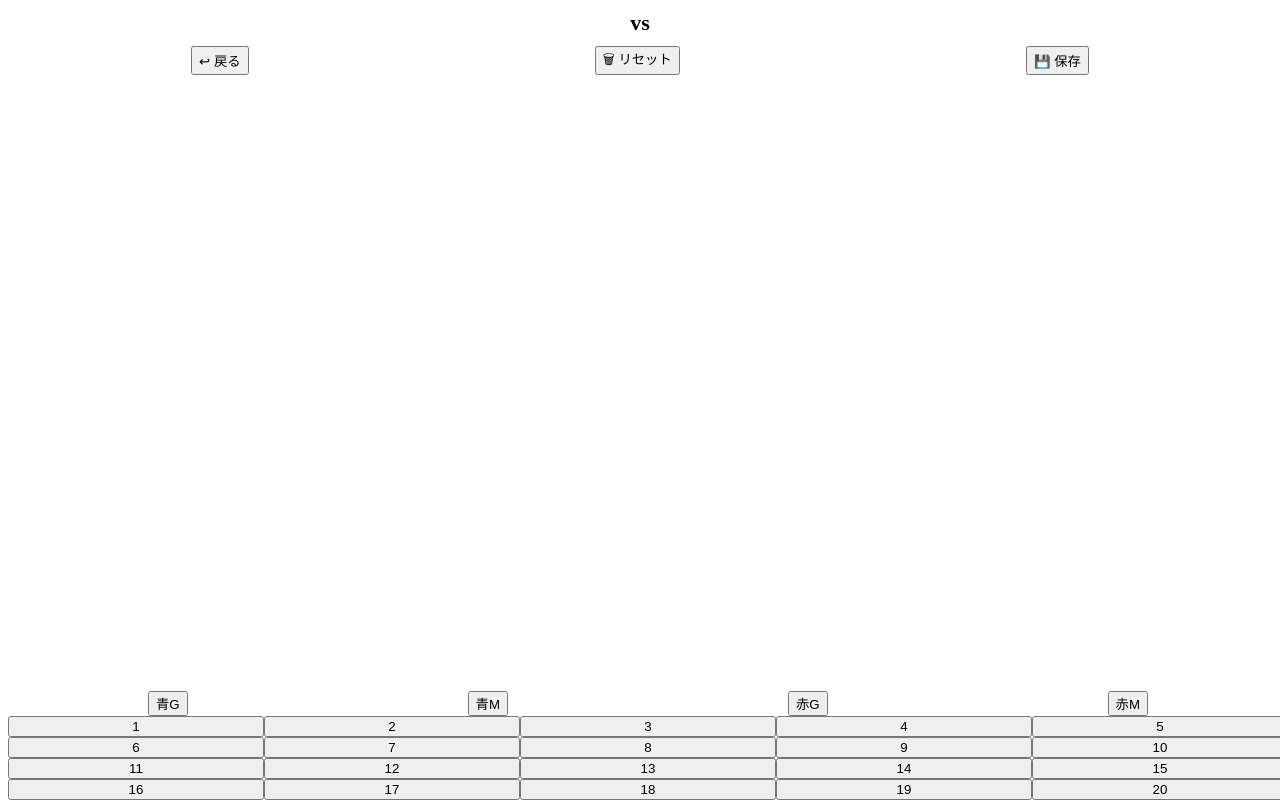
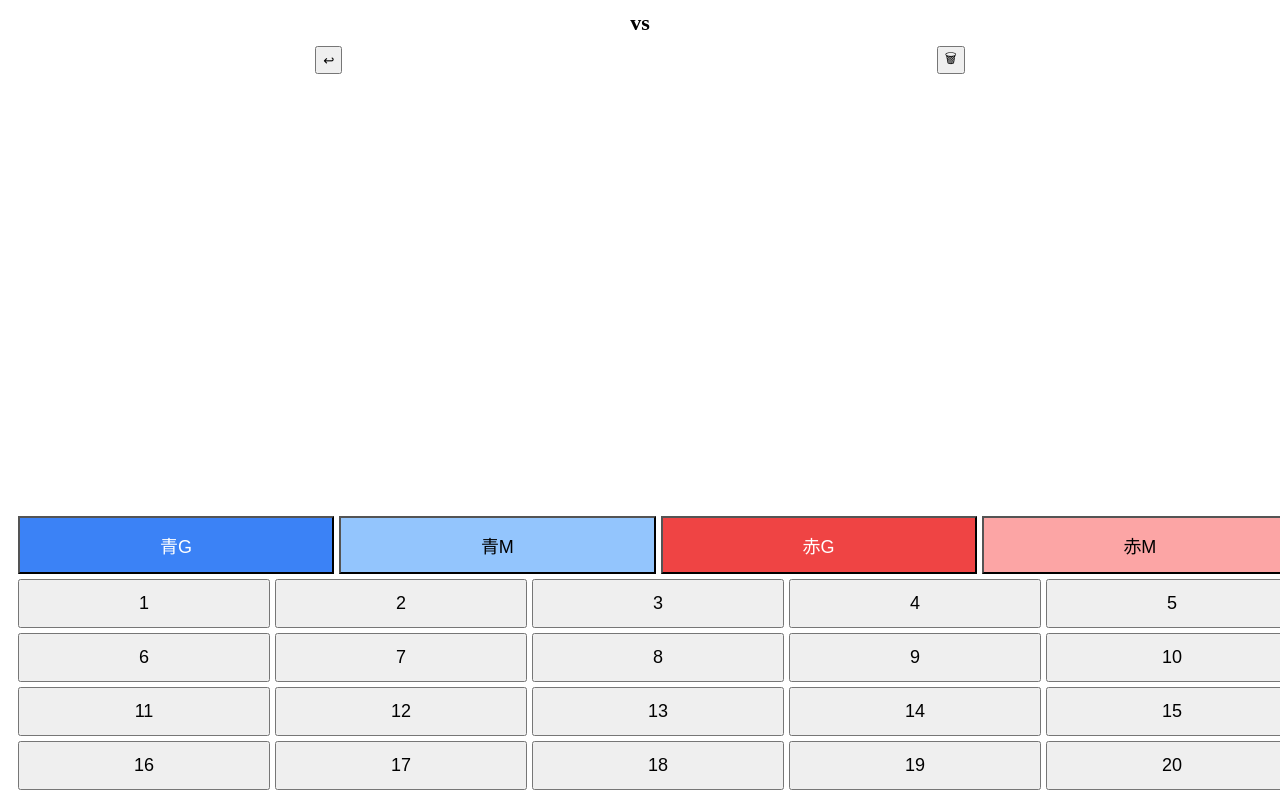
Before and after one commit to hakkinen9301/handball-score-new, a React (Create React App) app: page / in a window 1280 px wide. Both pictures are taken after a click on the button "試合開始". Built offline with nearby package versions, Linux system fonts and the light colour scheme.

Commit message:
Refactor undo and reset functions for brevity

```diff
--- a/src/App.js
+++ b/src/App.js
@@ -31,23 +31,8 @@ export default function App() {
     });
   };
 
-  const undo = () => {
-    setEvents((prev) => prev.slice(0, -1));
-  };
-
-  const reset = () => {
-    setEvents([]);
-  };
-
-  const save = () => {
-    const data = JSON.stringify({ info, events });
-    const blob = new Blob([data], { type: "application/json" });
-    const url = URL.createObjectURL(blob);
-    const a = document.createElement("a");
-    a.href = url;
-    a.download = "handball_score.json";
-    a.click();
-  };
+  const undo = () => setEvents((prev) => prev.slice(0, -1));
+  const reset = () => setEvents([]);
 
   const goalStats = events.reduce((acc, e) => {
     if (e.type === "goal") {
@@ -63,35 +48,16 @@ export default function App() {
     <div style={styles.container}>
       {!started && (
         <div style={styles.infoBox}>
-          <input
-            type="date"
-            style={styles.input}
-            onChange={(e) => setInfo({ ...info, date: e.target.value })}
-          />
-
-          <input
-            placeholder="何回戦"
-            style={styles.input}
-            onChange={(e) => setInfo({ ...info, round: e.target.value })}
-          />
+          <input type="date" style={styles.input} onChange={(e) => setInfo({ ...info, date: e.target.value })}/>
+          <input placeholder="何回戦" style={styles.input} onChange={(e) => setInfo({ ...info, round: e.target.value })}/>
 
           <div style={styles.teamRow}>
-            <input
-              placeholder="チームA"
-              style={styles.teamInput}
-              onChange={(e) => setInfo({ ...info, home: e.target.value })}
-            />
+            <input placeholder="チームA" style={styles.teamInput} onChange={(e) => setInfo({ ...info, home: e.target.value })}/>
             <div style={styles.vs}>vs</div>
-            <input
-              placeholder="チームB"
-              style={styles.teamInput}
-              onChange={(e) => setInfo({ ...info, away: e.target.value })}
-            />
+            <input placeholder="チームB" style={styles.teamInput} onChange={(e) => setInfo({ ...info, away: e.target.value })}/>
           </div>
 
-          <button style={styles.startBtn} onClick={() => setStarted(true)}>
-            試合開始
-          </button>
+          <button style={styles.startBtn} onClick={() => setStarted(true)}>試合開始</button>
         </div>
       )}
 
@@ -100,42 +66,42 @@ export default function App() {
           <div style={styles.header}>
             <div>{info.date}</div>
             <div>{info.round}</div>
-            <div style={styles.title}>
-              {info.home} vs {info.away}
-            </div>
+            <div style={styles.title}>{info.home} vs {info.away}</div>
           </div>
 
-          {/* 操作ボタン */}
           <div style={styles.actions}>
-            <button onClick={undo}>↩ 戻る</button>
-            <button onClick={reset}>🗑 リセット</button>
-            <button onClick={save}>💾 保存</button>
+            <button onClick={undo}>↩</button>
+            <button onClick={reset}>🗑</button>
           </div>
 
           {/* スコア履歴 */}
-          <div style={styles.timeline}>
+          <div>
             {events.map((e, i) => (
-              <div key={i} style={styles.timelineRow}>
+              <div key={i} style={styles.rowLine}>
                 <div style={styles.left}>
-                  {e.team === "blue" &&
-                    `#${e.number} ${e.type === "goal" ? "🔵" : "❌"}`}
+                  {e.team === "blue" && `#${e.number} ${e.type === "goal" ? "🔵" : "❌"}`}
                 </div>
                 <div style={styles.center}>{e.score}</div>
                 <div style={styles.right}>
-                  {e.team === "red" &&
-                    `${e.type === "goal" ? "🔴" : "❌"} #${e.number}`}
+                  {e.team === "red" && `${e.type === "goal" ? "🔴" : "❌"} #${e.number}`}
                 </div>
               </div>
             ))}
           </div>
 
-          {/* 背番号別ゴール */}
+          {/* 背番号別 */}
           <div style={styles.stats}>
             {Object.entries(goalStats).map(([key, count]) => {
               const [team, num] = key.split("-");
               return (
-                <div key={key}>
-                  {team === "blue" ? "🔵" : "🔴"} #{num}: {count}
+                <div key={key} style={styles.rowLine}>
+                  <div style={styles.left}>
+                    {team === "blue" && `#${num} 🔵 ${count}`}
+                  </div>
+                  <div style={styles.center}></div>
+                  <div style={styles.right}>
+                    {team === "red" && `🔴 ${count} #${num}`}
+                  </div>
                 </div>
               );
             })}
@@ -144,16 +110,17 @@ export default function App() {
           {/* 入力 */}
           <div style={styles.control}>
             <div style={styles.row}>
-              <button onClick={() => setMode("blue-goal")}>青G</button>
-              <button onClick={() => setMode("blue-miss")}>青M</button>
-              <button onClick={() => setMode("red-goal")}>赤G</button>
-              <button onClick={() => setMode("red-miss")}>赤M</button>
+              <button style={styles.bigBlue} onClick={() => setMode("blue-goal")}>青G</button>
+              <button style={styles.bigBlueSub} onClick={() => setMode("blue-miss")}>青M</button>
+              <button style={styles.bigRed} onClick={() => setMode("red-goal")}>赤G</button>
+              <button style={styles.bigRedSub} onClick={() => setMode("red-miss")}>赤M</button>
             </div>
 
             <div style={styles.grid}>
               {numbers.map((n) => (
                 <button
                   key={n}
+                  style={styles.num}
                   onClick={() => {
                     if (!mode) return;
                     const [team, type] = mode.split("-");
@@ -172,10 +139,9 @@ export default function App() {
 }
 
 const styles = {
-  container: { textAlign: "center", paddingBottom: 180 },
+  container: { textAlign: "center", paddingBottom: 220 },
 
   header: { marginTop: 10 },
-
   title: { fontSize: 22, fontWeight: "bold" },
 
   actions: {
@@ -184,19 +150,19 @@ const styles = {
     margin: 10,
   },
 
-  timelineRow: {
+  rowLine: {
     display: "grid",
     gridTemplateColumns: "1fr 80px 1fr",
+    alignItems: "center",
   },
 
-  left: { textAlign: "right" },
+  left: { textAlign: "right", paddingRight: 10 },
   center: { textAlign: "center", fontWeight: "bold" },
-  right: { textAlign: "left" },
+  right: { textAlign: "left", paddingLeft: 10 },
 
   stats: { marginTop: 10 },
 
   infoBox: { marginTop: 40 },
-
   input: { padding: 8 },
 
   teamRow: {
@@ -205,7 +171,6 @@ const styles = {
   },
 
   teamInput: { textAlign: "center" },
-
   vs: { textAlign: "center" },
 
   startBtn: { marginTop: 10 },
@@ -215,15 +180,29 @@ const styles = {
     bottom: 0,
     width: "100%",
     background: "#fff",
+    padding: 10,
   },
 
   row: {
-    display: "flex",
-    justifyContent: "space-around",
+    display: "grid",
+    gridTemplateColumns: "repeat(4,1fr)",
+    gap: 5,
+    marginBottom: 5,
   },
 
   grid: {
     display: "grid",
     gridTemplateColumns: "repeat(5,1fr)",
+    gap: 5,
   },
+
+  num: {
+    padding: 12,
+    fontSize: 18,
+  },
+
+  bigBlue: { background: "#3b82f6", color: "#fff", padding: 14, fontSize: 18 },
+  bigBlueSub: { background: "#93c5fd", padding: 14, fontSize: 18 },
+  bigRed: { background: "#ef4444", color: "#fff", padding: 14, fontSize: 18 },
+  bigRedSub: { background: "#fca5a5", padding: 14, fontSize: 18 },
 };
```
